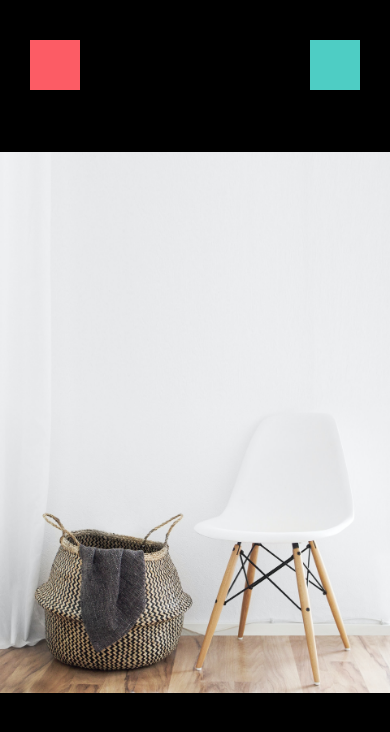
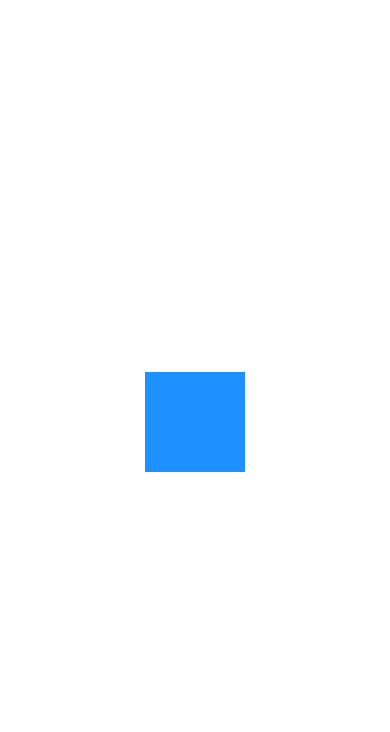
Before and after one commit to WinnieGotYu/buy-and-sell-react-native, a React Native app: screen / in a window 390 px wide. Shown: the top 732 px of the page. Built offline with nearby package versions, Linux system fonts and the light colour scheme.

Commit message:
Practicing with borders:

```diff
--- a/App.js
+++ b/App.js
@@ -1,15 +1,24 @@
 import React from "react";
-import {
-  StyleSheet,
-  Platform,
-  StatusBar,
-} from "react-native";
-import ViewImageScreen from "./app/screens/ViewImageScreen";
-import WelcomeScreen from "./app/screens/WelcomeScreen";
+import { View, StyleSheet } from "react-native";
 
 export default function App() {
   return (
-    // <WelcomeScreen />
-    <ViewImageScreen />
+    <View style={styles.app}>
+      <View style={styles.container}></View>
+    </View>
   );
 }
+
+const styles = StyleSheet.create({
+  app: {
+    flex:1,
+    justifyContent: 'center',
+    alignItems: 'center'
+  },
+  container: {
+    backgroundColor: 'dodgerblue',
+    width: 100,
+    height: 100,
+
+  }
+})
```
